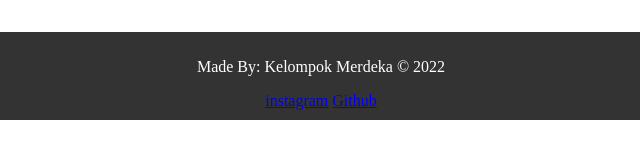
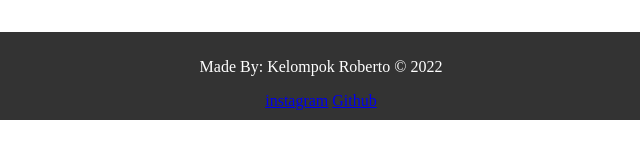
Before and after one commit to fahmiajik12/index, a plain HTML site: page index.html in a window 1280 px wide. Shown: the part 591-750 px from the top of the page, 319-959 px from the left. Drawn offline with Linux system fonts and the light colour scheme; files whose address does not match are found by name.

Commit message:
Update index.html

```diff
--- a/index.html
+++ b/index.html
@@ -53,7 +53,7 @@
   </div>
 
   <div class="footer">
-    <p>Made By: Kelompok Merdeka &copy; 2022</p>
+    <p>Made By: Kelompok Roberto &copy; 2022</p>
     <a href="#" rel="noopener" target="_blank">instagram</a>
     <a href="#" rel="noopener" target="_blank">Github</a>
   </div>
```
